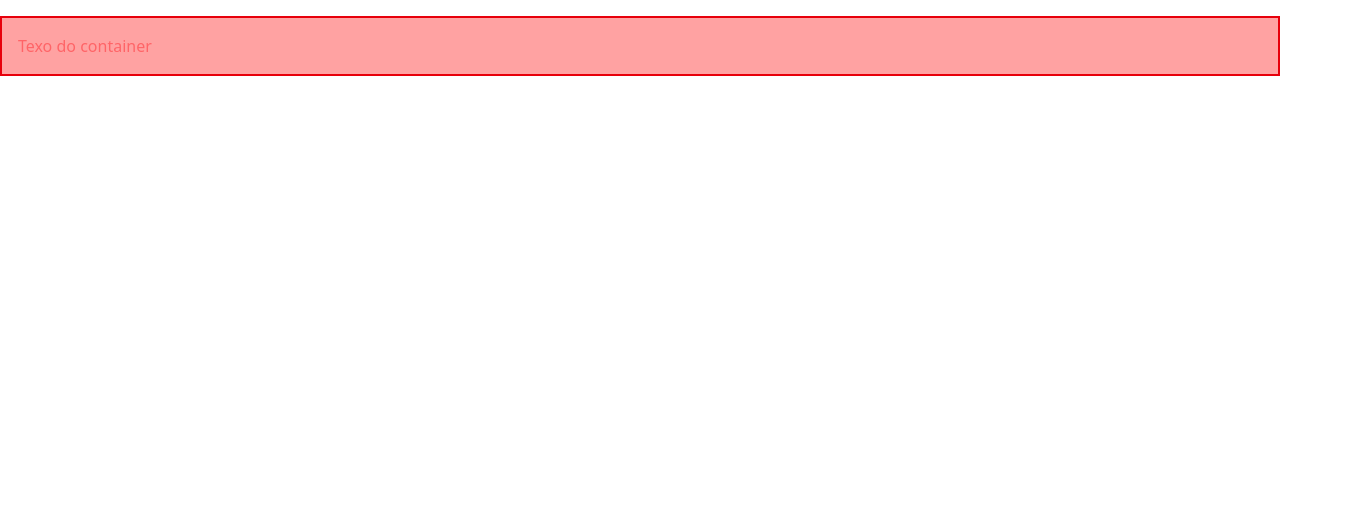
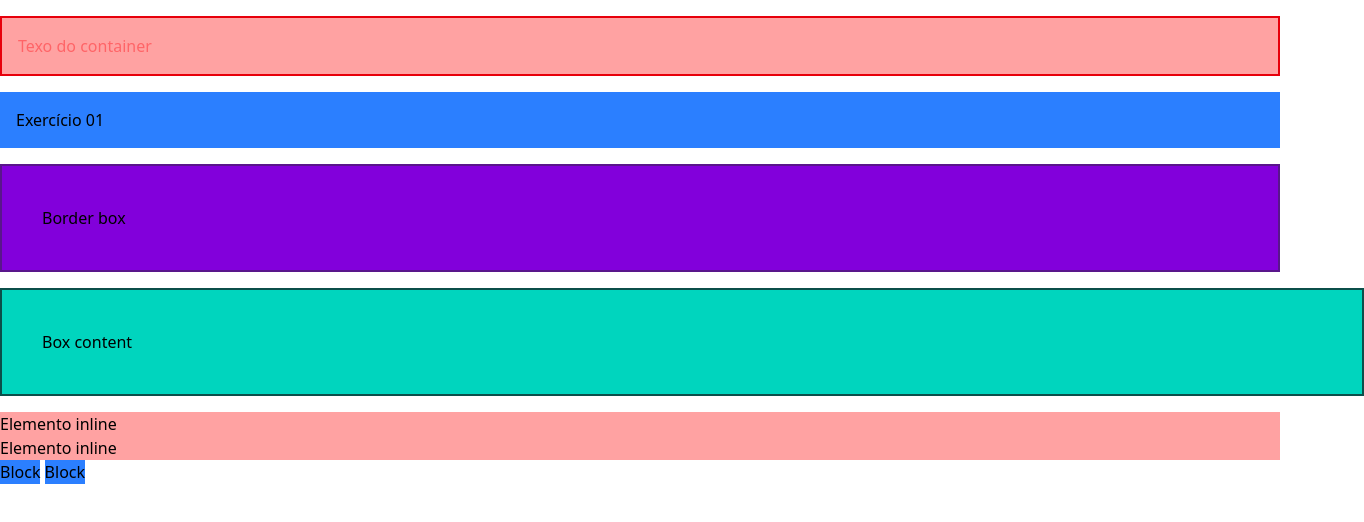
Before and after one commit to mendsaleixo/jornada-tailwind, a website: page projeto01/src/secao02/index.html in a window 1280 px wide. Shown: the whole page, 1364 px wide, since content can reach past the window. Drawn offline with Linux system fonts and the light colour scheme.

Commit message:
feat: treina box-sizing, display

```diff
--- a/projeto01/src/secao02/index.html
+++ b/projeto01/src/secao02/index.html
@@ -16,5 +16,25 @@
     >
       <p>Texo do container</p>
     </div>
+    <div class="container bg-green-700 p-4 m-4 mx-auto md:bg-blue-500">
+      <p>Exercício 01</p>
+    </div>
+    <div
+      class="container bg-purple-700 border-2 border-purple-900 m-4 box-border p-10 mx-auto"
+    >
+      <p>Border box</p>
+    </div>
+    <div
+      class="container bg-teal-400 border-2 border-teal-900 m-4 box-content p-10 mx-auto"
+    >
+      <p>Box content</p>
+    </div>
+    <div class="container">
+      <span class="block bg-red-300">Elemento inline</span
+      ><span class="block bg-red-300">Elemento inline</span>
+    </div>
+    <div class="bg-blue-500 inline-block">Block</div>
+    <div class="bg-blue-500 inline-block">Block</div>
+    <div class="bg-green-800 hidden">Estou visivel</div>
   </body>
 </html>
```
Also changed, not shown: projeto01/src/secao02/ex01.html (deleted, +0 -14 lines), projeto01/src/secao02/src/output.css.
